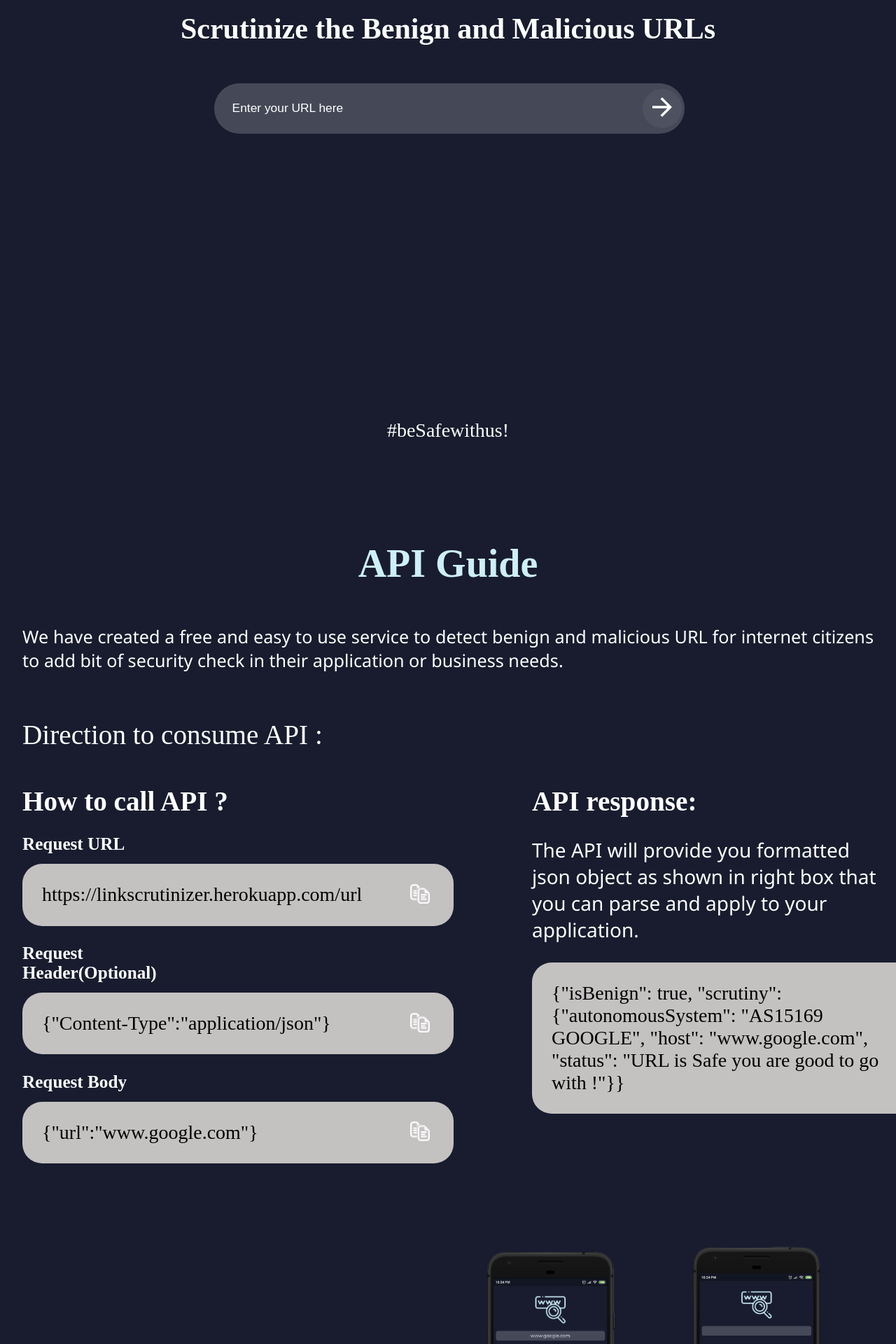
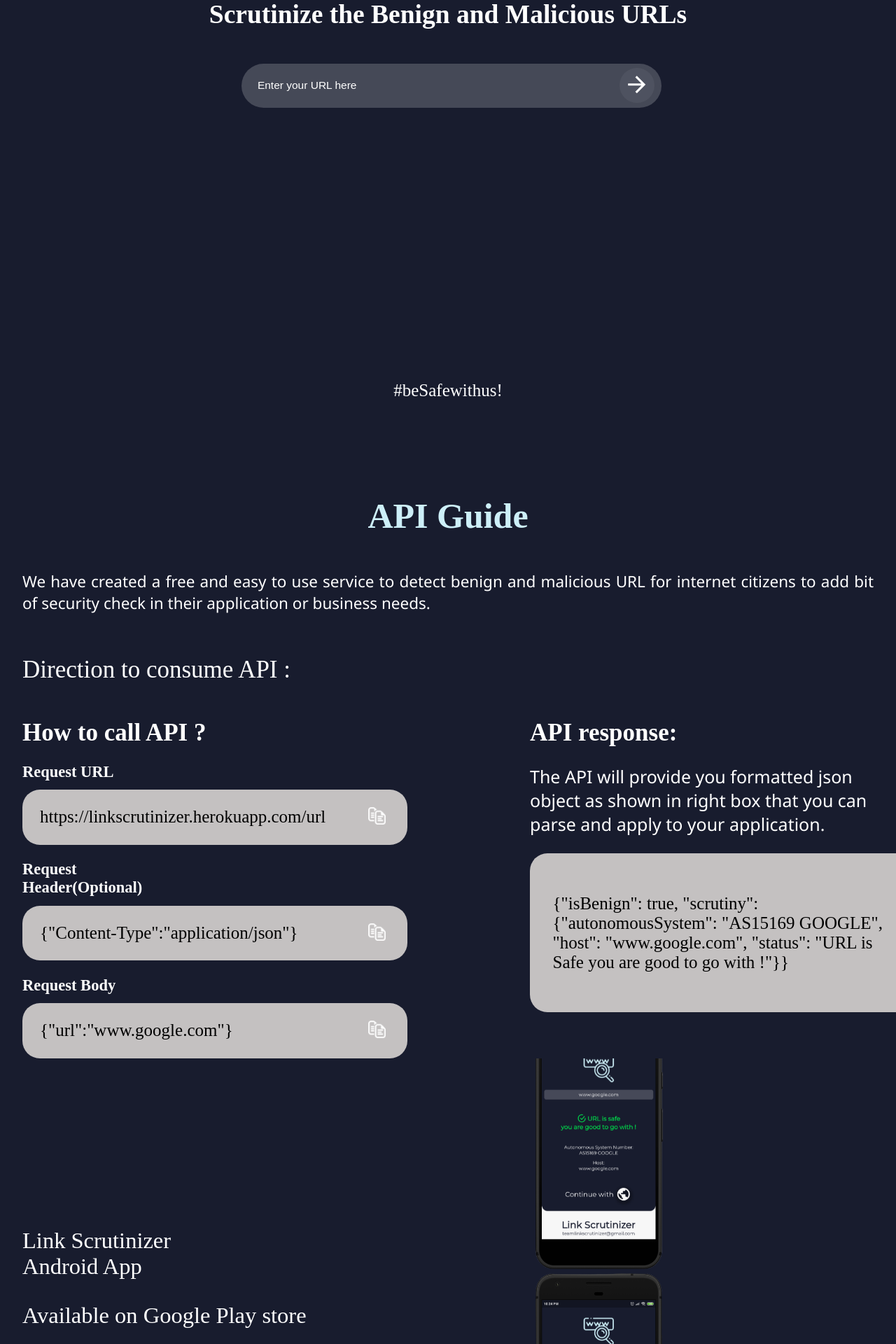
Before and after one commit to sungod12/Link-Scrutinizer, a React (Create React App) app: page / in a window 1280 px wide. Shown: the part 180-2100 px from the top of the page at 70% size. Built offline with nearby package versions, Linux system fonts and the light colour scheme.

Commit message:
implemeted loading animation and other minor changes

```diff
--- a/package.json
+++ b/package.json
@@ -12,6 +12,7 @@
     "react": "^17.0.1",
     "react-awesome-slider": "^4.1.0",
     "react-dom": "^17.0.1",
+    "react-loader-spinner": "^4.0.0",
     "react-scripts": "4.0.2",
     "react-scroll": "^1.8.1",
     "web-vitals": "^1.1.0"
--- a/src/Components/HomePage.jsx
+++ b/src/Components/HomePage.jsx
@@ -3,10 +3,14 @@ import React, { useState } from "react";
 import "../css/index.css";
 import True from "./True";
 import False from "./False";
+import Loader from "react-loader-spinner";
 
 const HomePage = () => {
   const [stat, getStat] = useState("");
+  const [hidden,changeProp]=useState(false);
   const fetchResult = async () => {
+    getStat("");
+    changeProp(true);
     let result = document.querySelector("input").value;
     let param = {
       method: "POST",
@@ -21,6 +25,7 @@ const HomePage = () => {
     let response = await fetch(urlToUser, param);
     let res = await response.json();
     getStat(res.scrutiny["status"]);
+    changeProp(false);
   };
   return (
     <>
@@ -33,6 +38,7 @@ const HomePage = () => {
           </button>
         </div>
         <div className="result-container">
+          <Loader type="Circles" color="white" visible={hidden}/>
           {
             stat !== "" ? (
             stat.includes("Safe") ? (
--- a/src/css/index.css
+++ b/src/css/index.css
@@ -46,9 +46,9 @@ input{
 
 .search{
   border-radius: 50%;
-  width: 1.5rem;
-  height: 1.6rem;
-  margin-left: -10%;
+  width: 2.3rem;
+  height: 2.3rem;
+  margin-left: -11%;
   border: none;
   background-color: rgba(255, 255, 255, 0.05);
   outline: none;
@@ -196,8 +196,8 @@ img{
 #circleicon{
   margin:0;
   padding:0;
-  width: 2rem;
-  height: 4.5rem;
+  width: 1.5rem;
+  height: 4.2rem;
   align-self:flex-start;
 }
 .circleicon--green{
@@ -261,13 +261,8 @@ img{
     margin-left: -5%;
   }
 }
-@media (min-width:1200px){
+@media (min-width:1800px){
   html{
-    font-size: 28px;
+    font-size: 30px;
   }
 }
-@media (min-width:1800px){
-  html{
-    font-size: 35px;
-  }
-}
--- a/src/css/page2.css
+++ b/src/css/page2.css
@@ -18,9 +18,6 @@
     height: 1rem;
     align-self: center;
     margin-right: 0.5rem;
-}
-.copy-logo :focus{
-    cursor: pointer;
 }
 .main-title--blue{
     color:#CDEFF8;
@@ -55,23 +52,20 @@
     width: 25.625rem;
     display: flex;
     justify-content: space-between;
+    color:black;
 }
+.content--2{
+    padding: 1.5rem;
+ }
 .col-heading{
     margin-bottom: 0.5rem;
     font-size: 0.9rem;
 }
 .column{
-    /* border: 2px red solid; */
     display: flex;
     flex-direction: column;
     width: 90%;
     align-items: center;
-}
-.row1{
-    border:1px red solid;
-}
-.content-text{
-    color:black;
 }
 .content--response{
     background-color: transparent;
@@ -91,6 +85,7 @@
 }
 @media (min-width:900px) {
     .hero__container{
+        /* border: 1px red solid; */
         width: 40%;
         margin-right: 4rem;
     }
@@ -117,9 +112,6 @@
         align-self:flex-start;
         margin-top: 1rem;
     }
-    .content--2{
-       width: 20rem;
-    }
     .column{
         /* border: 2px red solid; */
         flex-direction: column;
@@ -135,13 +127,17 @@
 @media (min-width:1200px){
     .hero__container{
         width: auto;
+        margin-right: 7rem;
     }
     .description{
         width: auto;
     }
+    .content--2{
+        padding: 1.3rem;
+     }
 }
 @media (min-width:1800px){
     .hero__container{
-        margin-right: 9rem;
+        margin-right: 12rem;
     }
 }
--- a/src/css/page3.css
+++ b/src/css/page3.css
@@ -9,7 +9,7 @@ body{
   display: flex;
   flex-direction: column;
   align-items:center;
-  margin:0
+  margin:0 auto;
 }
 .app-desc{
   /* border: 1px yellow solid; */
@@ -49,14 +49,13 @@ body{
   width: 45%;
   margin: 0 auto;
 }
-.video--color,iframe{
+.video--color{
+  background-color:#707070;
   width: 25rem;
   height: 15rem;
   border-radius: 2rem;
   margin-top: 2rem;
-}
-.video--color{
-  background-color:#707070;
+  margin-left:3.5rem;
 }
 
 
@@ -65,7 +64,6 @@ body{
     flex-direction: row;
   }
   .app-desc,.app-desc-font{
-    margin:0.2rem;
     text-align: left;
   }
   .dow{
@@ -73,16 +71,20 @@ body{
     flex-direction: column;
     width: auto;
   }
-  .app-desc-mod{
-    width: 80%;
-  }
   .col{
     /* border:2px red solid; */
     align-self: center;
     flex:1 0;
   }
-  .image{
-    margin:0 2rem;
+  .image,.video--color{
+    margin-left: 5rem;
   }
-
 }
+@media (min-width:1800px){
+  .app-desc{
+    margin-right: 11rem;
+  }
+  .video--color{
+    margin-left: 3.5rem;
+  }
+}
```
Also changed, not shown: src/css/responsive.css (deleted, +0 -309 lines), 16 other files (tests, documents, lock files or other folders).
